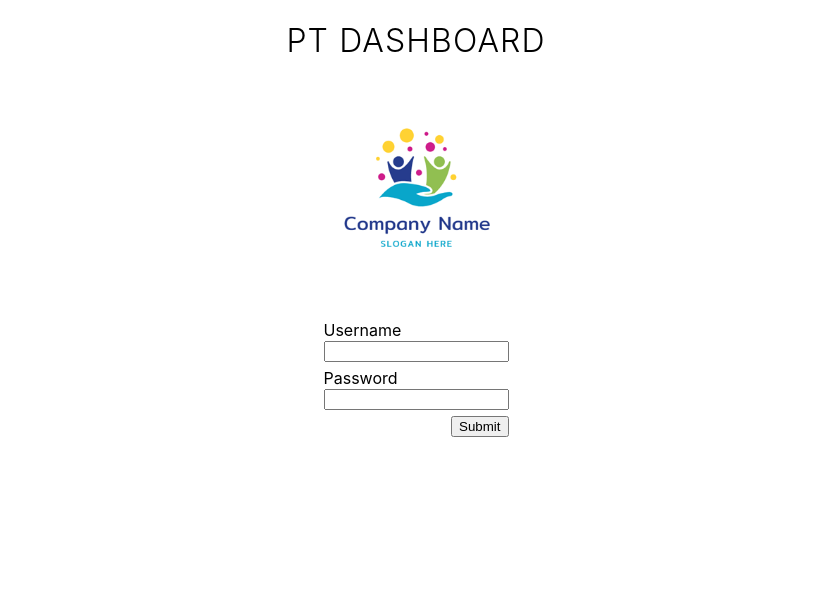
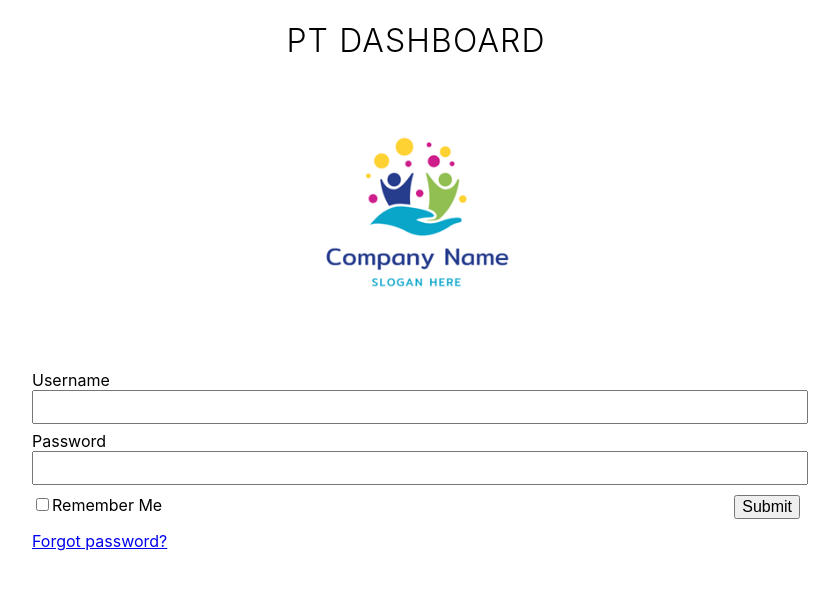
Before and after one commit to jlato89/Parent_Teacher_Dashboard, a React (Create React App) app in the folder client/: page / in a window 1280 px wide. Shown: the top 590 px of the page, without its empty margins (224-1063 px from the left). Built offline with nearby package versions, Linux system fonts and the light colour scheme; the HTML template or start-up script is replaced by a standard one.

Commit message:
tweaked input font sizes and padding

```diff
--- a/client/src/pages/Login.js
+++ b/client/src/pages/Login.js
@@ -49,11 +49,11 @@ class Login extends Component {
         <img
           src={require('../assets/images/happy-children-and-daycare.png')}
           alt='paper plane logo'
-          style={{ height: 200, margin: '30px auto', display: 'block' }}
+          style={{ height: 250, margin: '30px auto', display: 'block' }}
         />
 
         <form
-          style={{ margin: '0 auto', width: 'fit-content' }}
+          style={{ margin: '0 auto', width: '60%' }}
           onSubmit={this.onSubmit}
           className='ui form'
         >
@@ -63,7 +63,7 @@ class Login extends Component {
             </label>
             <br />
             <input
-              autoComplete='username'
+              style={{ width: '100%', fontSize: '1.5rem' }}
               name='Username'
               type='Username'
               value={this.state.userName}
@@ -72,7 +72,7 @@ class Login extends Component {
           </div>
 
           <div
-            style={{ margin: '6px 0' }}
+            style={{ margin: '7px 0' }}
             className={`field ${errors.password ? 'error' : ''}`}
           >
             <label>
@@ -80,6 +80,7 @@ class Login extends Component {
             </label>
             <br />
             <input
+              style={{ width: '100%', fontSize: '1.5rem' }}
               autoComplete='password'
               name='password'
               type='password'
@@ -87,12 +88,14 @@ class Login extends Component {
               onChange={this.onChange}
             />
           </div>
-
-          <input
-            style={{ float: 'right' }}
-            type='submit'
-            className='ui button grey fluid'
-          />
+          <div style={{ marginTop: '10px' }}>
+            <input type='checkbox' name='rememberMe' />
+            <label>Remember Me</label>
+            <input style={{ float: 'right', fontSize: '1rem' }} type='submit' />
+            <p>
+              <a href='/resetpsw'>Forgot password?</a>
+            </p>
+          </div>
         </form>
       </div>
     );
```
